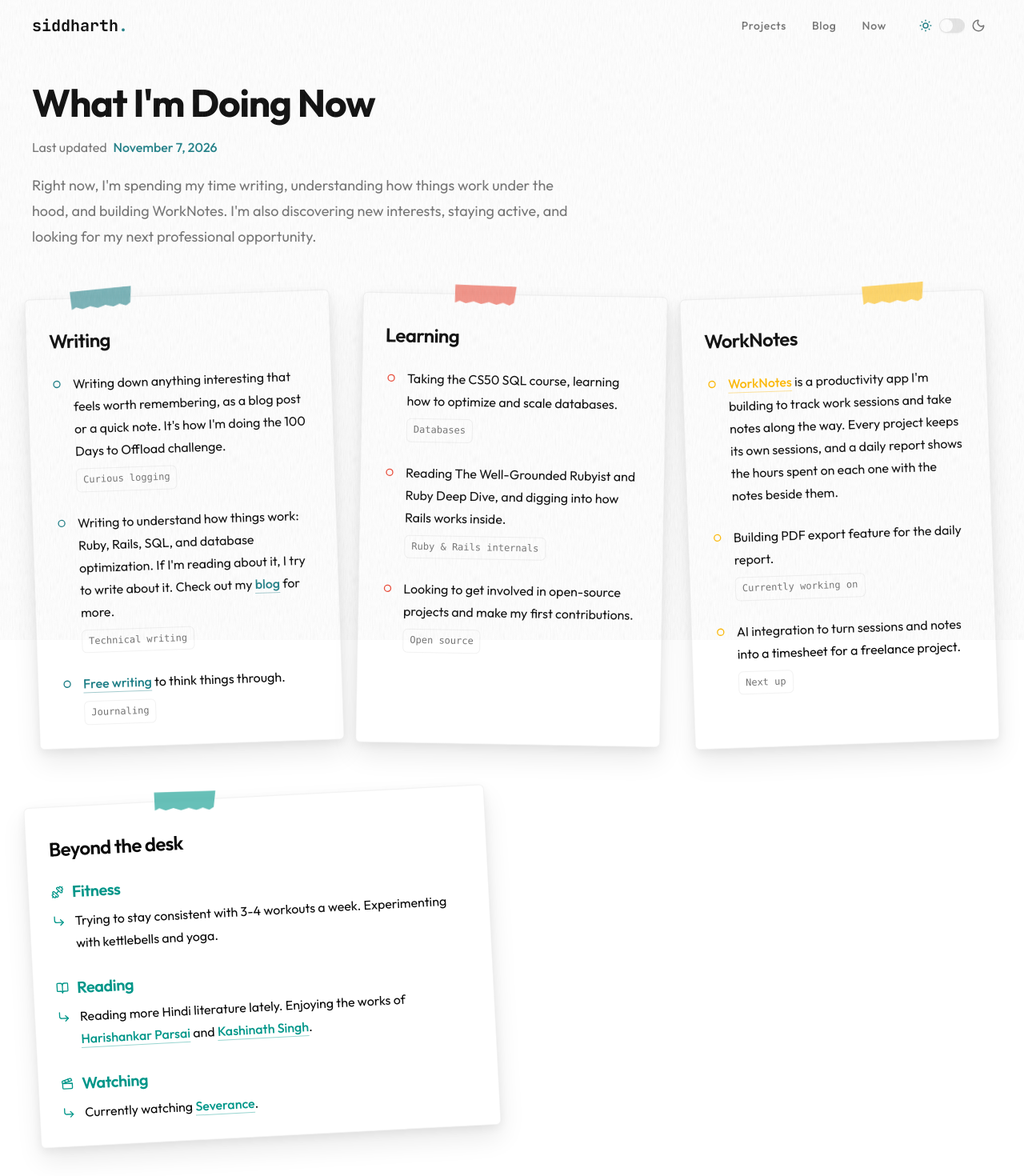
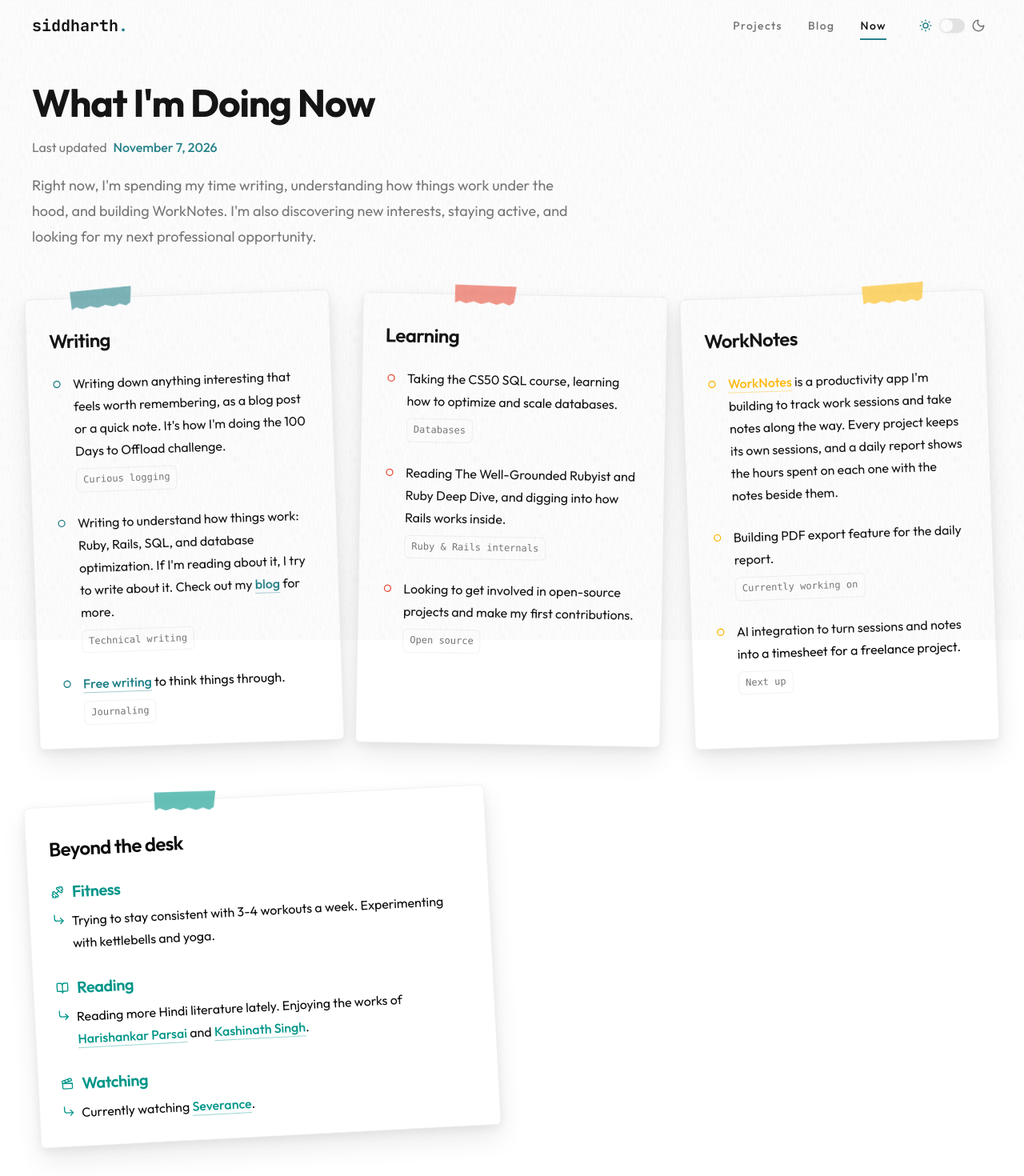
Before and after one commit to SiddharthShringi/siddharth-portfolio, a Next.js app: page /now in a window 1280 px wide. Shown: the top 1470 px of the page at 80% size. Built offline with nearby package versions, Linux system fonts and the light colour scheme.

Commit message:
fixed navbar design

```diff
--- /dev/null
+++ b/components/DesktopNavLinks.tsx
@@ -0,0 +1,56 @@
+'use client';
+
+import Link from 'next/link';
+import { usePathname } from 'next/navigation';
+import { motion } from 'motion/react';
+
+interface NavItem {
+  name: string;
+  href: string;
+}
+
+interface DesktopNavLinksProps {
+  items: NavItem[];
+}
+
+export default function DesktopNavLinks({ items }: DesktopNavLinksProps) {
+  const pathname = usePathname();
+
+  return (
+    <div className="flex items-center gap-8">
+      {items.map((item) => {
+        const isActive =
+          pathname === item.href || (item.href !== '/' && pathname.startsWith(`${item.href}/`));
+
+        return (
+          <Link
+            key={item.href}
+            href={item.href}
+            aria-current={isActive ? 'page' : undefined}
+            className="group relative rounded-sm py-2 text-xs font-medium tracking-widest transition-colors duration-200 focus-visible:outline-none focus-visible:ring-2 focus-visible:ring-ring focus-visible:ring-offset-4 lg:text-sm"
+          >
+            <span
+              className={
+                isActive ? 'text-foreground' : 'text-muted-foreground group-hover:text-foreground'
+              }
+            >
+              {item.name}
+            </span>
+
+            {isActive && (
+              <motion.span
+                layoutId="navbar-indicator"
+                className="absolute inset-x-0 bottom-0 h-0.5 bg-chart-2"
+                transition={{
+                  type: 'spring',
+                  stiffness: 380,
+                  damping: 30,
+                }}
+              />
+            )}
+          </Link>
+        );
+      })}
+    </div>
+  );
+}
--- a/components/Navbar.tsx
+++ b/components/Navbar.tsx
@@ -1,31 +1,36 @@
+import Link from 'next/link';
+import * as motion from 'motion/react-client';
+
 import { navItems } from '@/lib/constant';
-import Link from 'next/link';
+import Container from '@/components/ui/Container';
 import ThemeToggle from './ThemeToggle';
 import MobileNavbar from './MobileNavbar';
-import * as motion from 'motion/react-client';
-import Container from '@/components/ui/Container';
+import DesktopNavLinks from './DesktopNavLinks';
 
 export default function Navbar() {
   return (
-    <nav className="sticky top-0 z-50 backdrop-blur-md">
+    <nav
+      aria-label="Main navigation"
+      className="sticky top-0 z-50 bg-background/80 backdrop-blur-md"
+    >
       <Container>
-        <div className="flex justify-between items-center h-16">
+        <div className="flex h-16 items-center justify-between">
           {/* Logo */}
-          <div className="shrink-0">
           <motion.div
-              className="inline-block relative cursor-pointer"
+            className="relative inline-block shrink-0"
             initial="rest"
             whileHover="hover"
             animate="rest"
           >
-              <span className="text-lg sm:text-xl font-jet-brains-mono font-bold text-foreground">
-                <Link href="/">
-                  siddharth<span className="text-chart-2 font-bold">.</span>
+            <Link
+              href="/"
+              className="text-lg font-jet-brains-mono font-bold text-foreground sm:text-xl"
+            >
+              siddharth<span className="font-bold text-chart-2">.</span>
             </Link>
-              </span>
 
             <motion.div
-                className="absolute left-0 -bottom-1 h-0.5 bg-chart-3 dark:bg-chart-2"
+              className="absolute -bottom-1 left-0 h-0.5 bg-chart-3 dark:bg-chart-2"
               variants={{
                 rest: { width: 0 },
                 hover: { width: '100%' },
@@ -33,19 +38,10 @@ export default function Navbar() {
               transition={{ duration: 0.2, ease: 'easeInOut' }}
             />
           </motion.div>
-          </div>
 
           {/* Desktop Navigation */}
-          <div className="hidden md:flex items-center space-x-8">
-            {navItems.map((item, idx) => (
-              <Link
-                className="text-xs lg:text-sm font-medium tracking-wider text-muted-foreground hover:text-foreground transition-colors duration-200"
-                href={item.href}
-                key={idx}
-              >
-                {item.name}
-              </Link>
-            ))}
+          <div className="hidden items-center gap-8 md:flex">
+            <DesktopNavLinks items={navItems} />
             <ThemeToggle />
           </div>
 
--- a/components/now/Note.tsx
+++ b/components/now/Note.tsx
@@ -77,12 +77,17 @@ export function NoteSubsection({ title, description, headingColor, icon }: NoteS
         </h3>
       </div>
 
-      <NoteItem
-        icon={<CornerDownRight className="mt-0.5 h-4 w-4" aria-hidden="true" />}
-        iconColor={headingColor}
-      >
-        {description}
-      </NoteItem>
+      <div className="flex items-start gap-2">
+        <span aria-hidden="true" className={`mt-1 shrink-0 ${headingColor}`}>
+          <CornerDownRight className="h-4 w-4" aria-hidden="true" />
+        </span>
+
+        <div className="min-w-0 space-y-2">
+          <p className="text-sm leading-6 text-card-foreground sm:text-base sm:leading-7">
+            {description}
+          </p>
+        </div>
+      </div>
     </li>
   );
 }
```
Lines whose indentation alone changed are shown as unchanged.
